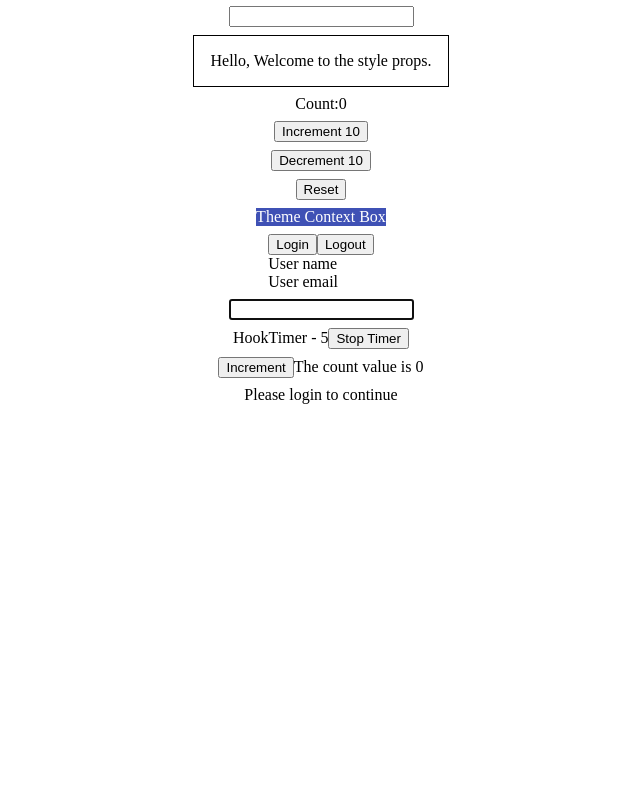
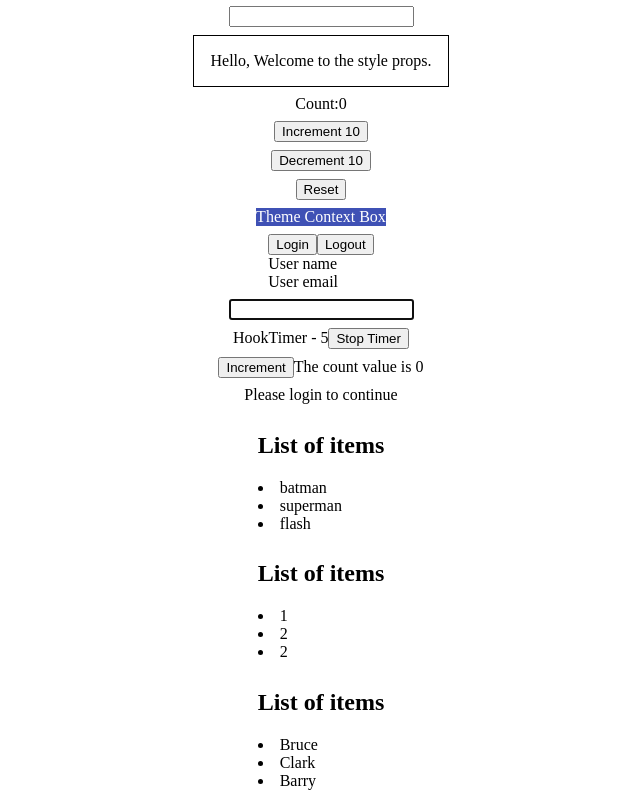
Before and after one commit to SaurabhT311/Typescript-Basics, a React (Vite) app: page / in a window 1280 px wide. Shown: the part 574-1372 px from the top of the page, without its empty margins (319-959 px from the left). Before the commit the page ends 986 px from the top, so only its background shows below. Built offline with nearby package versions, Linux system fonts and the light colour scheme.

Commit message:
implemented generic type.

```diff
--- a/src/App.tsx
+++ b/src/App.tsx
@@ -18,6 +18,7 @@ import { MutableRef } from "./components/ref/MutableRef";
 import { CounterComponent } from "./components/class/CounterComponent";
 import { Private } from "./components/auth/Private";
 import { Profile } from "./components/auth/Profile";
+import { List } from "./components/generics/List";
 
 function App() {
   const personName = {
@@ -54,7 +55,21 @@ function App() {
       <DomRef />
       <MutableRef />
       <CounterComponent message="The count value is" />
-      <Private isLoggedIn={false} component={Profile}/>
+      <Private isLoggedIn={false} component={Profile} />
+      <List
+        items={["batman", "superman", "flash"]}
+        onClick={(item) => console.log(item)}
+      />
+      <List items={[1, 2, 2]} onClick={(item) => console.log(item)} />
+      <List
+        items={[
+          { id:1,firstName: "Bruce", lastName: "Wayne" },
+          { id:2,firstName: "Clark", lastName: "Kent" },
+          { id:3,firstName: "Barry", lastName: "Allen" },
+        ]}
+        onClick={(item) => console.log(item)}
+        renderItem={(user) => <span>{user.firstName}</span>}
+      />
     </div>
   );
 }
--- /dev/null
+++ b/src/components/generics/List.tsx
@@ -0,0 +1,21 @@
+type ListProps<T> = {
+  items: T[]
+  onClick: (value: T) => void;
+  renderItem?: (item: T) => React.ReactNode;
+};
+
+export const List = <T extends {}>({ items, onClick, renderItem }: ListProps<T>) => {
+  return (
+    <div>
+      <h2>List of items</h2>
+      {items.map((item, index) => {
+        return (
+          <li key={index} onClick={() => onClick(item)}>
+            {renderItem ? renderItem(item) : item as React.ReactNode}
+            {/* {renderItem(item)} */}
+          </li>
+        );
+      })}
+    </div>
+  );
+};
```
